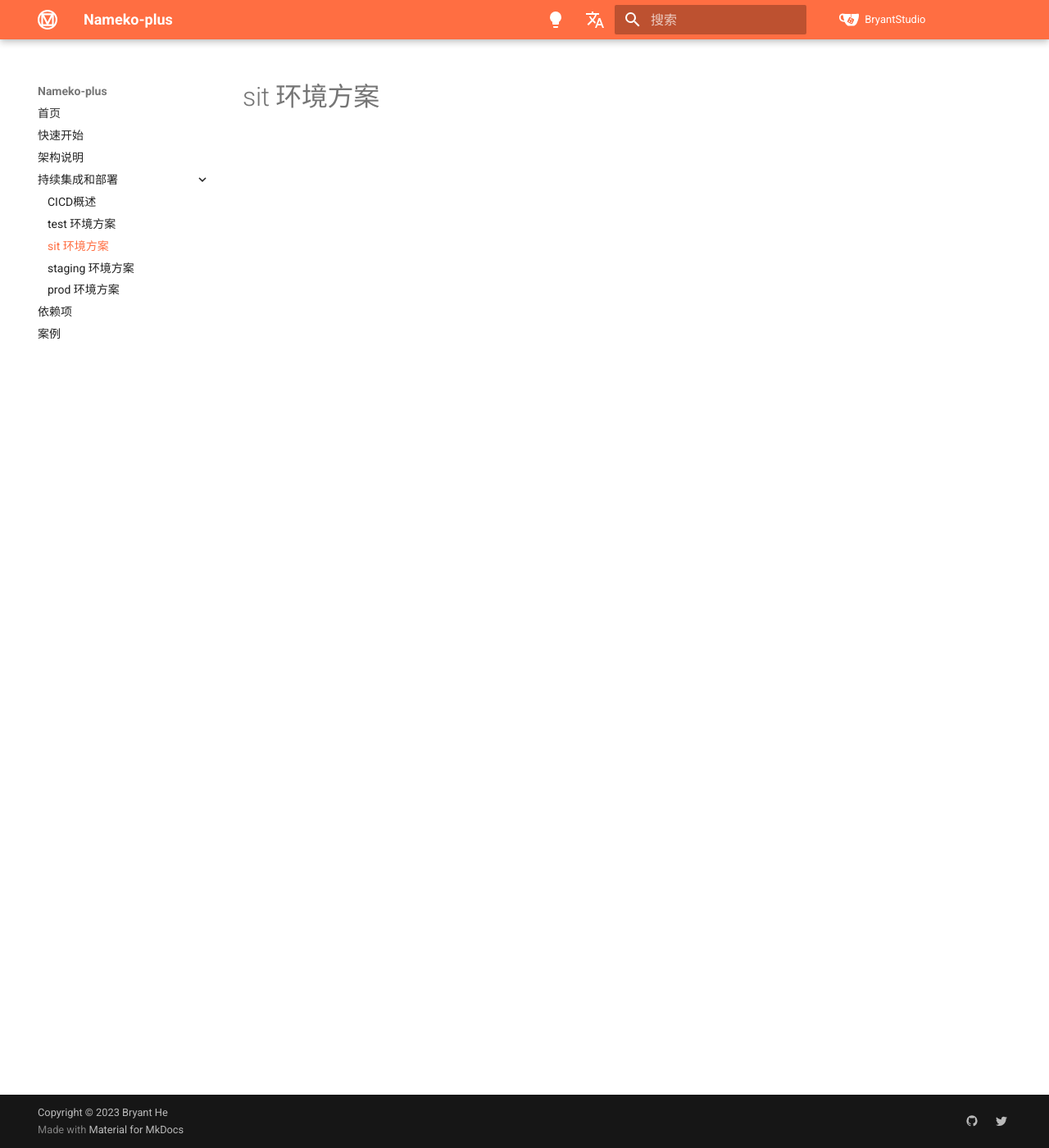
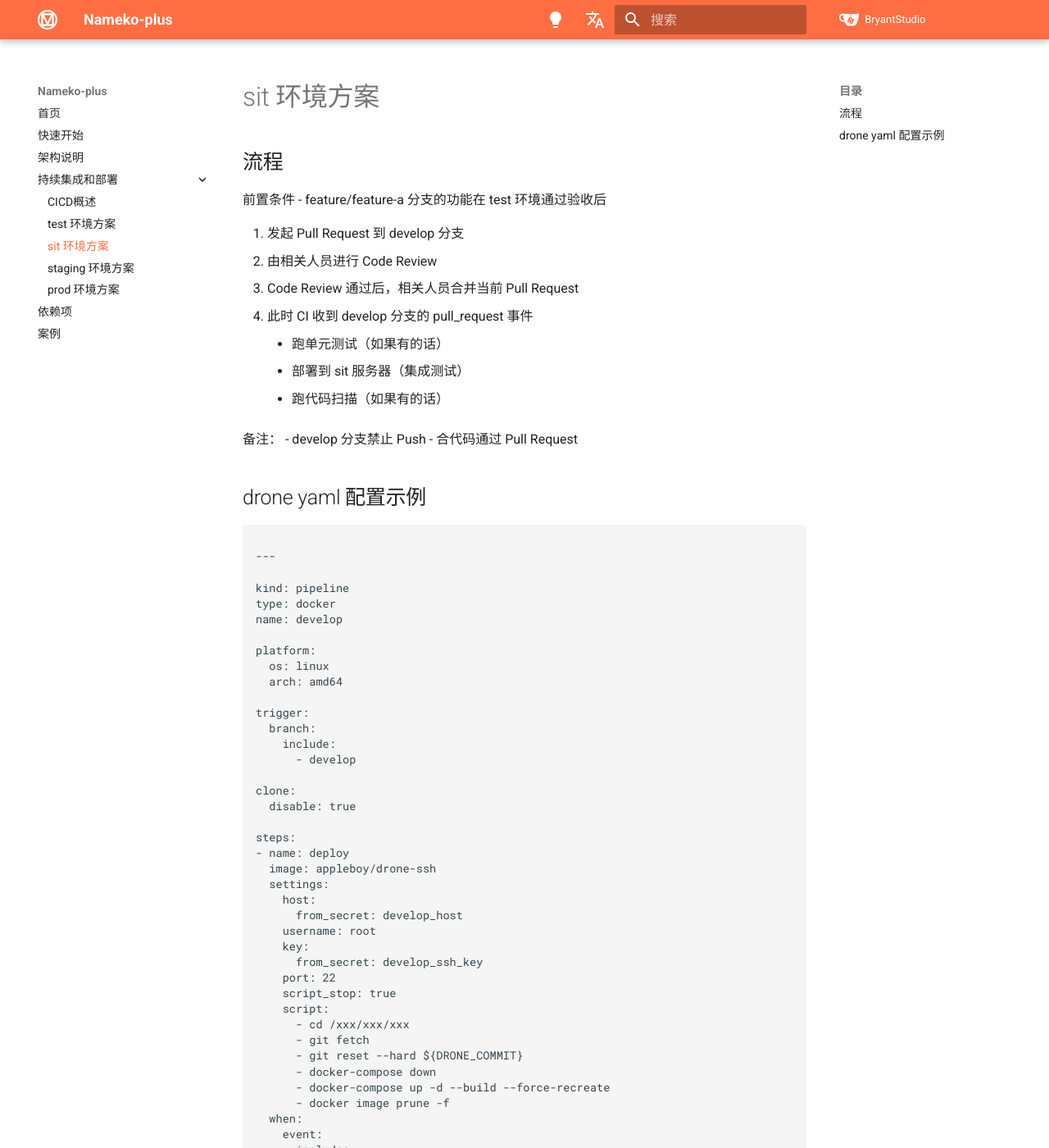
Before and after one commit to Bryanthelol/nameko-plus-doc, an MkDocs documentation site: the page built from docs/sit 环境方案.md, in a window 1280 px wide and 1400 px high. Shown: the whole window at 82% size. Built offline with MkDocs 1.6.1 and Material for MkDocs 9.7.7, drawn with Linux system fonts in a browser that asks for light colours; some of the changed text lies outside the part shown.

Commit message:
update doc

````diff
--- a/docs/sit 环境方案.md
+++ b/docs/sit 环境方案.md
@@ -5,3 +5,101 @@ hide:
 
 
 # sit 环境方案
+
+## 流程
+
+前置条件
+- feature/feature-a 分支的功能在 test 环境通过验收后
+
+1. 发起 Pull Request 到 develop 分支
+2. 由相关人员进行 Code Review
+3. Code Review 通过后，相关人员合并当前 Pull Request
+   - 此时 CI 收到 develop 分支的 pull_request 事件
+     - 跑单元测试（如果有的话）
+     - 部署到 sit 服务器（集成测试）
+     - 跑代码扫描（如果有的话）
+
+
+备注：
+- develop 分支禁止 Push
+- 合代码通过 Pull Request
+
+## drone yaml 配置示例
+
+```yaml
+
+---
+
+kind: pipeline
+type: docker
+name: develop
+
+platform:
+  os: linux
+  arch: amd64
+
+trigger:
+  branch:
+    include:
+      - develop
+
+clone:
+  disable: true
+
+steps:
+- name: deploy
+  image: appleboy/drone-ssh
+  settings:
+    host:
+      from_secret: develop_host
+    username: root
+    key:
+      from_secret: develop_ssh_key
+    port: 22
+    script_stop: true
+    script:
+      - cd /xxx/xxx/xxx
+      - git fetch
+      - git reset --hard ${DRONE_COMMIT}
+      - docker-compose down
+      - docker-compose up -d --build --force-recreate
+      - docker image prune -f
+  when:
+    event:
+      include:
+        - pull_request
+        - custom
+- name: clone
+  image: alpine/git
+  commands:
+    - git clone ${DRONE_GIT_HTTP_URL} .
+    - git checkout ${DRONE_BRANCH}
+  when:
+    event:
+      include:
+        - pull_request
+        - custom
+- name: code-analysis
+  image: aosapps/drone-sonar-plugin
+  volumes:
+    - name: sonarqube_cache
+      path: /root
+  settings:
+    sonar_host:
+      from_secret: sonar_host
+    sonar_token:
+      from_secret: sonar_token
+    sources: .
+    level: DEBUG
+    showProfiling: true
+  when:
+    event:
+      include:
+        - pull_request
+        - custom
+
+volumes:
+- name: sonarqube_cache
+  host:
+    path: /xxx/xxx/sonarqube_cache
+```
````
Also changed, not shown: docs/test 环境方案.md (+5 -4 lines).
